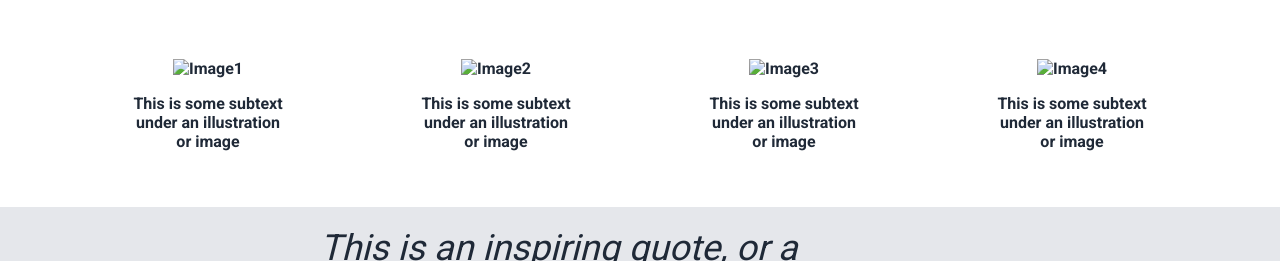
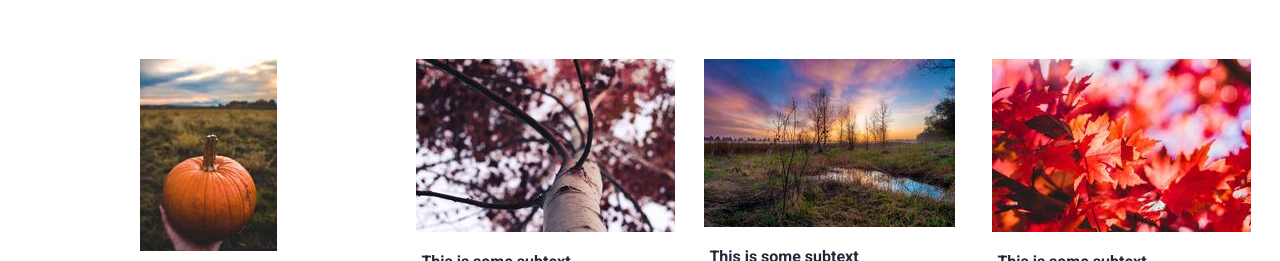
Before and after one commit to whisperswild/foundations-landing-page, a plain HTML site: page index.html in a window 1280 px wide. Shown: the part 539-800 px from the top of the page. Drawn offline with Linux system fonts and the light colour scheme.

Commit message:
Add and resize new images and credit the source.

```diff
--- a/index.html
+++ b/index.html
@@ -36,19 +36,19 @@
         <div class="info-segment">
 
             <div class="info-card">
-                <img src="" alt="Image1">
+                <img src="images/pumpkin1.jpg" alt="Image1">
                 <p>This is some subtext under an illustration or image</p>
             </div>
             <div class="info-card">
-                <img src="" alt="Image2">
+                <img src="images/tree1.jpg" alt="Image2">
                 <p>This is some subtext under an illustration or image</p>
             </div>
             <div class="info-card">
-                <img src="" alt="Image3">
+                <img src="images/landscape1.jpg" alt="Image3">
                 <p>This is some subtext under an illustration or image</p>
             </div>
             <div class="info-card">
-                <img src="" alt="Image4">
+                <img src="images/leaves1.jpg" alt="Image4">
                 <p>This is some subtext under an illustration or image</p>
             </div>
         </div>
```
Also changed, not shown: images/landscape1.jpg (added), images/leaves1.jpg (added), images/pumpkin1.jpg (added), images/tree1.jpg (added), 1 other file.
